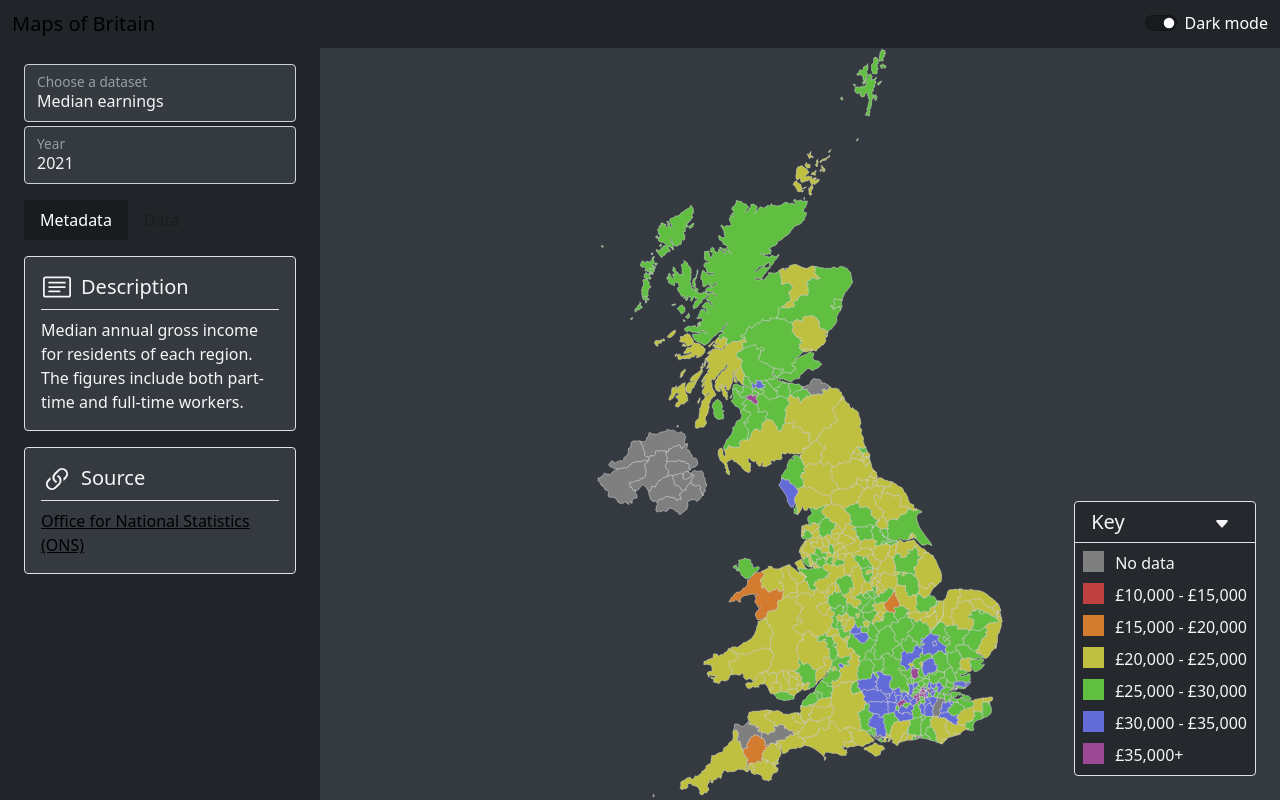
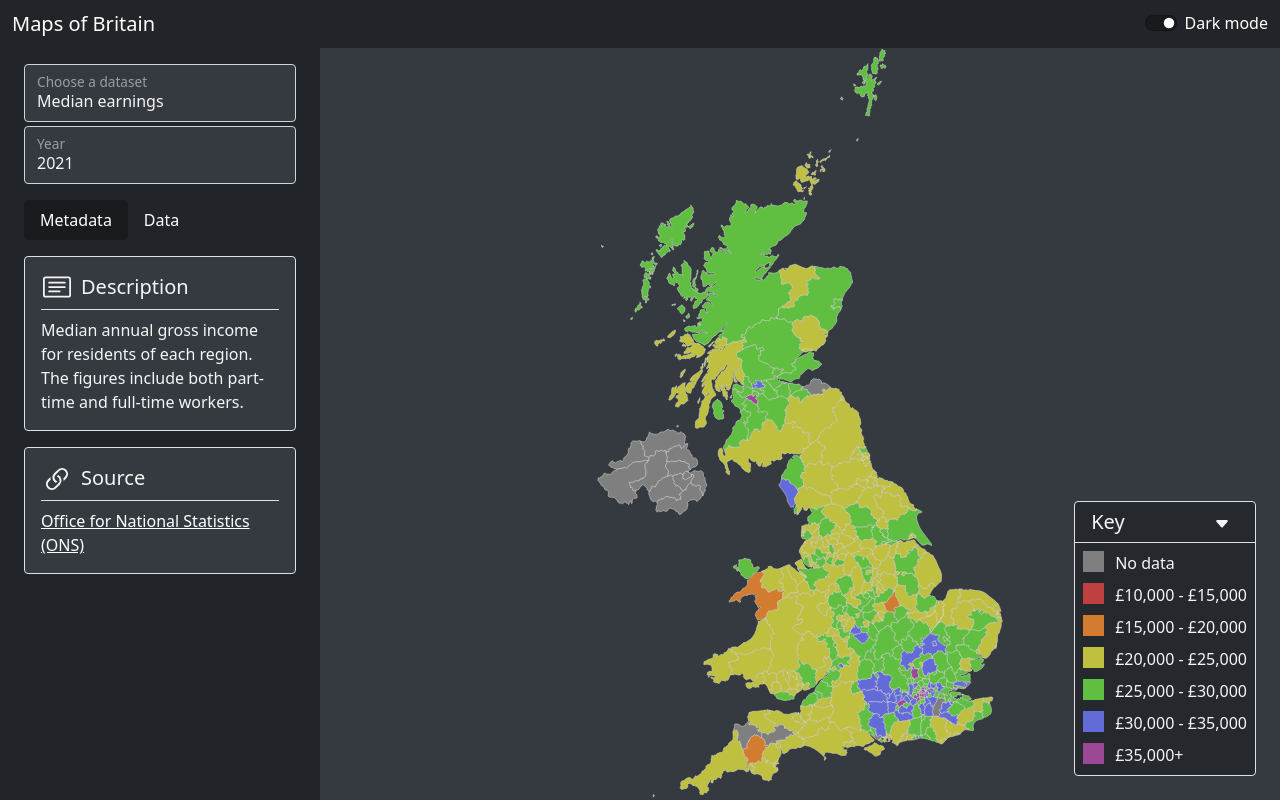
Before and after one commit to ilkutkutlar/uk-regional-data-visualiser, a Vue app: page / in a window 1280 px wide. Built offline with nearby package versions, Linux system fonts and the light colour scheme.

Commit message:
improve dark mode

```diff
--- a/src/assets/main.css
+++ b/src/assets/main.css
@@ -16,12 +16,20 @@ tr:hover {
   background-color: rgba(0, 0, 0, .25);
 }
 
-a:link, a:visited {
-  color: black !important;
+.link-white {
+ color: #fff;
+}
+.link-white:focus,
+.link-white:hover {
+ color: rgb(198, 198, 198);
 }
 
-a:hover, a:active {
-  color: rgba(0, 0, 0, .50) !important;
+.link-black {
+ color: #000;
+}
+.link-black:focus,
+.link-black:hover {
+ color: rgb(86, 86, 86);
 }
 
 @media (min-width: 992px) {
--- a/src/components/DataDetailsPanel.vue
+++ b/src/components/DataDetailsPanel.vue
@@ -48,7 +48,10 @@ export default {
             "background-color": "var(--bs-gray-800)",
             color: "whitesmoke",
           }
-        : {};
+        : { "background-color": "white" };
+    },
+    linkTheme() {
+      return this.options.isDarkMode ? ["link-white"] : ["link-black"];
     },
     inputTheme() {
       return this.options.isDarkMode
@@ -86,9 +89,9 @@ export default {
     id="data-details-offcanvas"
     aria-labelledby="data-details-offcanvas-label"
     class="offcanvas offcanvas-start offcanvas-side-panel-lg position-relative-lg col col-3"
+    :class="theme"
     data-bs-backdrop="false"
     tabindex="-1"
-    :class="theme"
   >
     <div class="offcanvas-header d-lg-none">
       <h5 id="data-details-offcanvas-label" class="offcanvas-title">Dataset</h5>
@@ -158,6 +161,7 @@ export default {
                 <a
                   :href="options.dataset.metadata.sourceLink"
                   class="d-block"
+                  :class="linkTheme"
                   target="blank"
                 >
                   {{ options.dataset.metadata.source }}
@@ -180,10 +184,7 @@ export default {
                 v-model="searchText"
               />
             </div>
-            <table
-              class="w-100 m-auto mb-3 border bg-white"
-              :style="tableTheme"
-            >
+            <table class="w-100 m-auto mb-3 border" :style="tableTheme">
               <tbody>
                 <tr
                   v-for="entry in Object.entries(filteredData)"
--- a/src/components/NavBar.vue
+++ b/src/components/NavBar.vue
@@ -19,7 +19,7 @@ export default {
 <template>
   <nav class="navbar navbar-expand-lg h-6vh p-0" :class="theme">
     <div class="container-fluid">
-      <a class="navbar-brand" href="#">Maps of Britain</a>
+      <a class="navbar-brand link-white" href="#">Maps of Britain</a>
       <div class="form-check form-switch">
         <input
           id="darkModeSwitch"
@@ -28,7 +28,11 @@ export default {
           role="switch"
           v-model="this.options.isDarkMode"
         />
-        <label class="form-check-label text-white" for="darkModeSwitch">
+        <label
+          class="form-check-label"
+          :class="{ 'text-white': this.options.isDarkMode }"
+          for="darkModeSwitch"
+        >
           Dark mode
         </label>
       </div>
--- a/src/components/partials/TabList.vue
+++ b/src/components/partials/TabList.vue
@@ -1,6 +1,13 @@
 <script>
+import { useOptions } from "../../store";
+
 export default {
   props: ["tabs"],
+  data() {
+    return {
+      options: useOptions(),
+    };
+  },
 };
 </script>
 <template>
@@ -9,7 +16,7 @@ export default {
       <button
         :id="tab.id"
         class="nav-link"
-        :class="{ active: tab.active }"
+        :class="{ active: tab.active, 'text-white': this.options.isDarkMode }"
         data-bs-toggle="tab"
         :data-bs-target="`#${tab.contentId}`"
         type="button"
```
